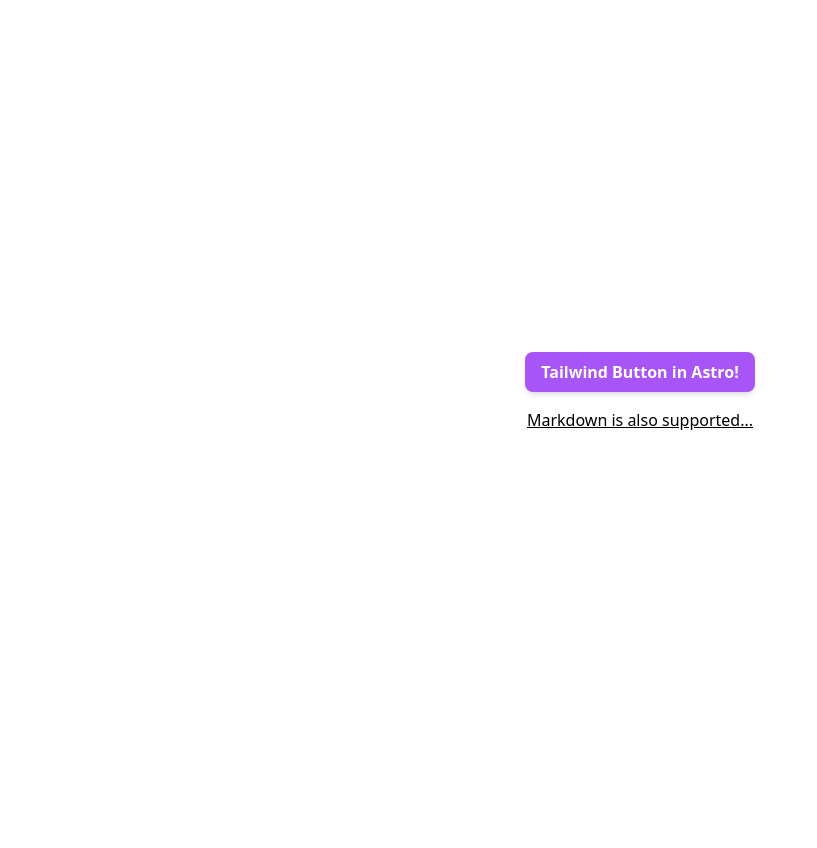
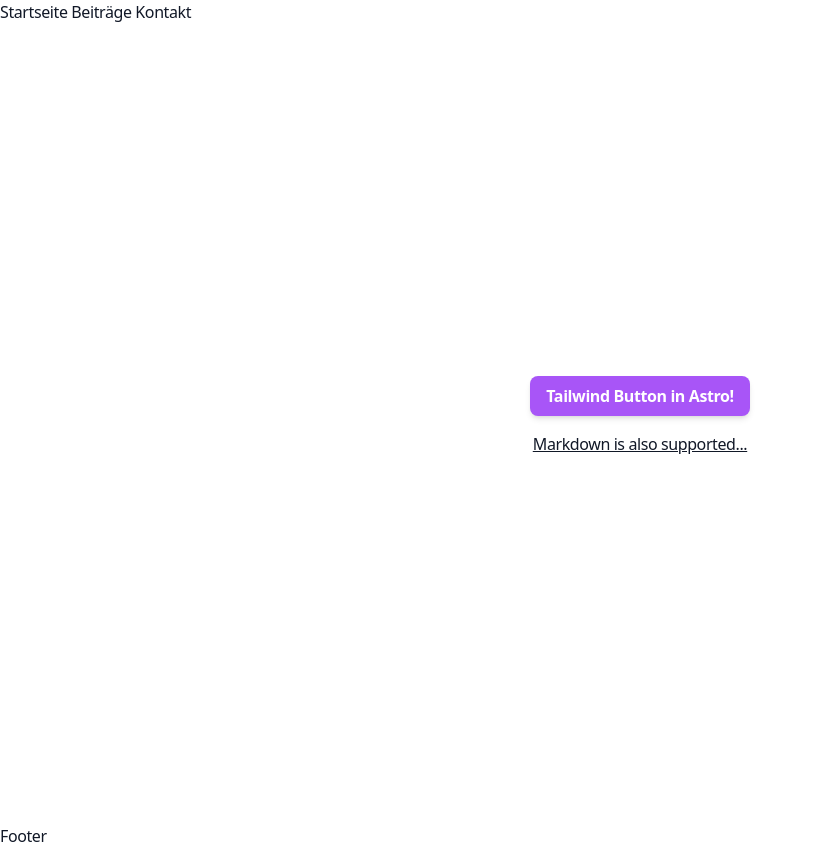
Before and after one commit to michzuerch/PrivaterAutomarkt5, an Astro site: page / in a window 1280 px wide. Shown: the whole page, without its empty margins (0-817 px from the left). Before the commit the page ends 800 px from the top, so only its background shows below. Built offline with nearby package versions, Linux system fonts and the light colour scheme; Astro itself is replaced by a stand-in of ours.

Commit message:
new site, linter running, additional tailwind plugins

```diff
--- a/astro.config.mjs
+++ b/astro.config.mjs
@@ -7,6 +7,6 @@ import mdx from "@astrojs/mdx";
 // https://astro.build/config
 export default defineConfig({
 	//@todo  Change to productive environment
-	site: 'http://localhost:3000',
+	site: "http://localhost:3000",
 	integrations: [tailwind(), mdx(), sitemap()],
 });
--- a/package.json
+++ b/package.json
@@ -26,6 +26,7 @@
     "preview": "astro preview",
     "astro": "astro",
     "check": "astro check",
+    "clean": "rimraf dist",
     "format": "prettier -w .",
     "lint": "eslint . --ext .js,.ts,.astro",
     "subfont": "subfont -ir --no-fallbacks --silent --root dist"
@@ -36,6 +37,9 @@
     "@astrojs/sitemap": "^1.0.0",
     "@astrojs/tailwind": "^2.0.2",
     "@fontsource/inter": "^4.5.13",
+    "@tailwindcss/aspect-ratio": "^0.4.2",
+    "@tailwindcss/forms": "^0.5.3",
+    "@tailwindcss/line-clamp": "^0.4.2",
     "@tailwindcss/typography": "^0.5.7",
     "@types/canvas-confetti": "^1.4.3",
     "@typescript-eslint/eslint-plugin": "^5.40.0",
@@ -48,9 +52,11 @@
     "eslint-config-prettier": "^8.5.0",
     "eslint-plugin-astro": "^0.20.0",
     "eslint-plugin-jsx-a11y": "^6.6.1",
+    "eslint-plugin-tailwindcss": "^3.6.2",
     "postcss": "^8.4.18",
     "prettier": "^2.7.1",
     "prettier-plugin-astro": "^0.5.5",
+    "rimraf": "^3.0.2",
     "subfont": "^6.12.1",
     "tailwindcss": "^3.1.8",
     "typescript": "^4.8.4"
--- a/src/layouts/main.astro
+++ b/src/layouts/main.astro
@@ -2,14 +2,26 @@
 const { content } = Astro.props;
 ---
 
-<html lang="de">
+<html lang="de" class="motion-safe:scroll-smooth 2xl:text-[20px]">
 	<head>
 		<meta charset="utf-8" />
 		<meta name="viewport" content="width=device-width" />
+		<meta name="generator" content={Astro.generator} />
 		<link rel="icon" type="image/svg+xml" href="/favicon.svg" />
-		<title>{content.title}</title>
+		<title>Privater Automarkt Radolfzell</title>
 	</head>
-	<body>
-		<slot />
+	<body
+		class="antialiased text-gray-900 dark:text-slate-300 tracking-tight bg-white dark:bg-slate-900"
+	>
+		<nav>
+			<a href="#">Startseite</a>
+			<a href="#">Beiträge</a>
+			<a href="#">Kontakt</a>
+		</nav>
+		<main>
+			<slot />
+			<!-- Dein Inhalt wird hier eingefügt -->
+		</main>
+		<footer>Footer</footer>
 	</body>
 </html>
--- a/src/pages/index.astro
+++ b/src/pages/index.astro
@@ -1,4 +1,7 @@
 ---
+// Layout
+import MainLayout from "../layouts/main.astro";
+
 // Component Imports
 import Button from "../components/Button.astro";
 
@@ -6,21 +9,11 @@ import Button from "../components/Button.astro";
 // https://docs.astro.build/core-concepts/astro-components/
 ---
 
-<html lang="en">
-	<head>
-		<meta charset="utf-8" />
-		<meta name="viewport" content="width=device-width" />
-		<link rel="icon" type="image/svg+xml" href="/favicon.svg" />
-		<meta name="generator" content={Astro.generator} />
-		<title>Astro + TailwindCSS</title>
-	</head>
-
-	<body>
+<MainLayout>
 	<div class="grid place-items-center h-screen content-center">
 		<Button>Tailwind Button in Astro!</Button>
 		<a href="/markdown-page" class="p-4 underline"
 			>Markdown is also supported...</a
 		>
 	</div>
-	</body>
-</html>
+</MainLayout>
--- a/tailwind.config.cjs
+++ b/tailwind.config.cjs
@@ -2,9 +2,20 @@ const defaultTheme = require("tailwindcss/defaultTheme");
 const colors = require("tailwindcss/colors");
 
 module.exports = {
+	mode: "jit",
+	darkMode: "class",
 	content: ["./src/**/*.{astro,html,js,jsx,md,mdx,svelte,ts,tsx,vue}"],
+	options: {
+		safelist: ["dark"],
+	},
 	theme: {
+		// theme extensions
 		extend: {},
 	},
-	plugins: [],
+	plugins: [
+		require("@tailwindcss/aspect-ratio"),
+		require("@tailwindcss/typography"),
+		require("@tailwindcss/line-clamp"),
+		require("@tailwindcss/forms"),
+	],
 };
```
Also changed, not shown: src/components/Navigation.astro (added), src/pages/gallery.astro (added), src/pages/impressum.astro (added), src/pages/location.astro (added), 1 other file. Lines whose indentation alone changed are shown as unchanged.
